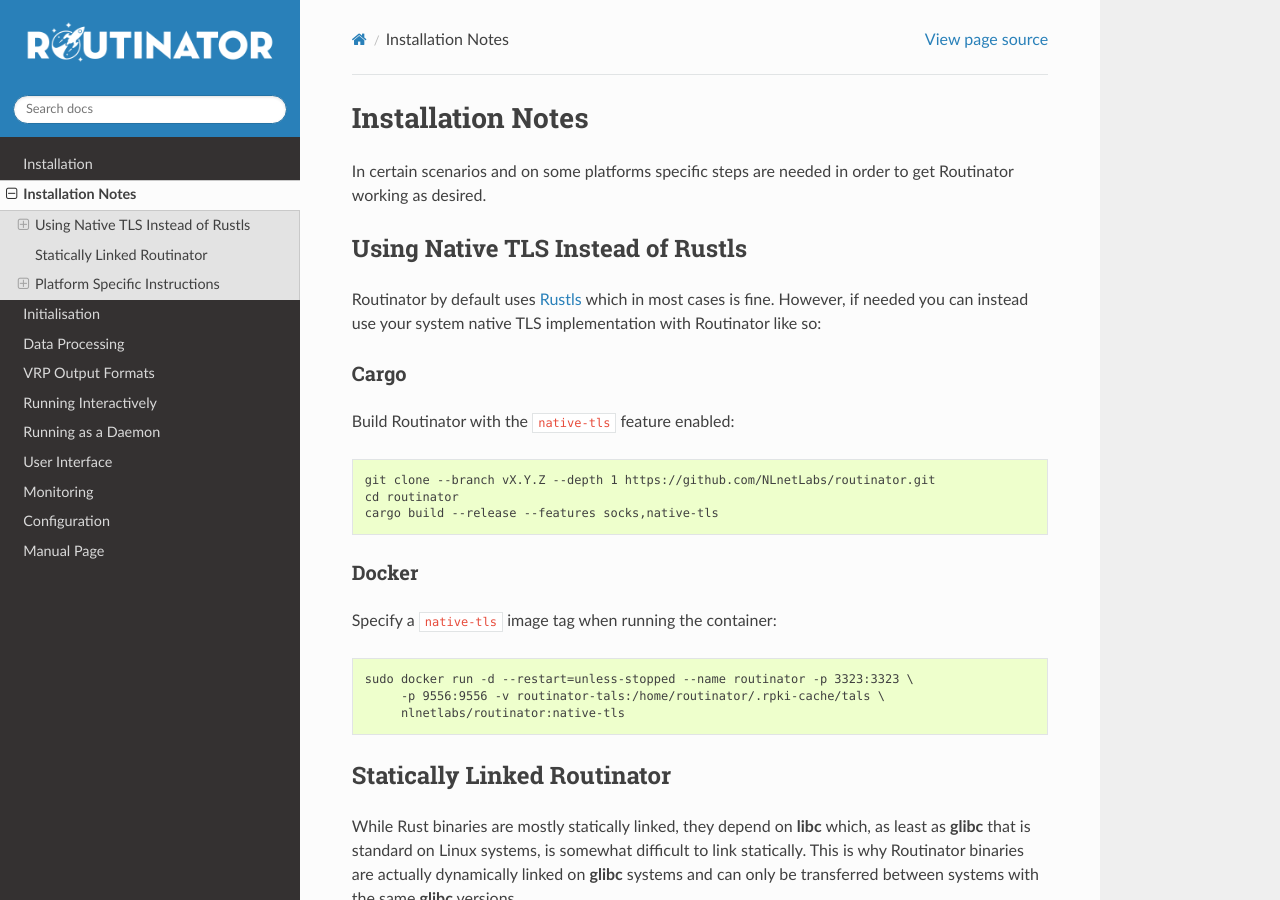
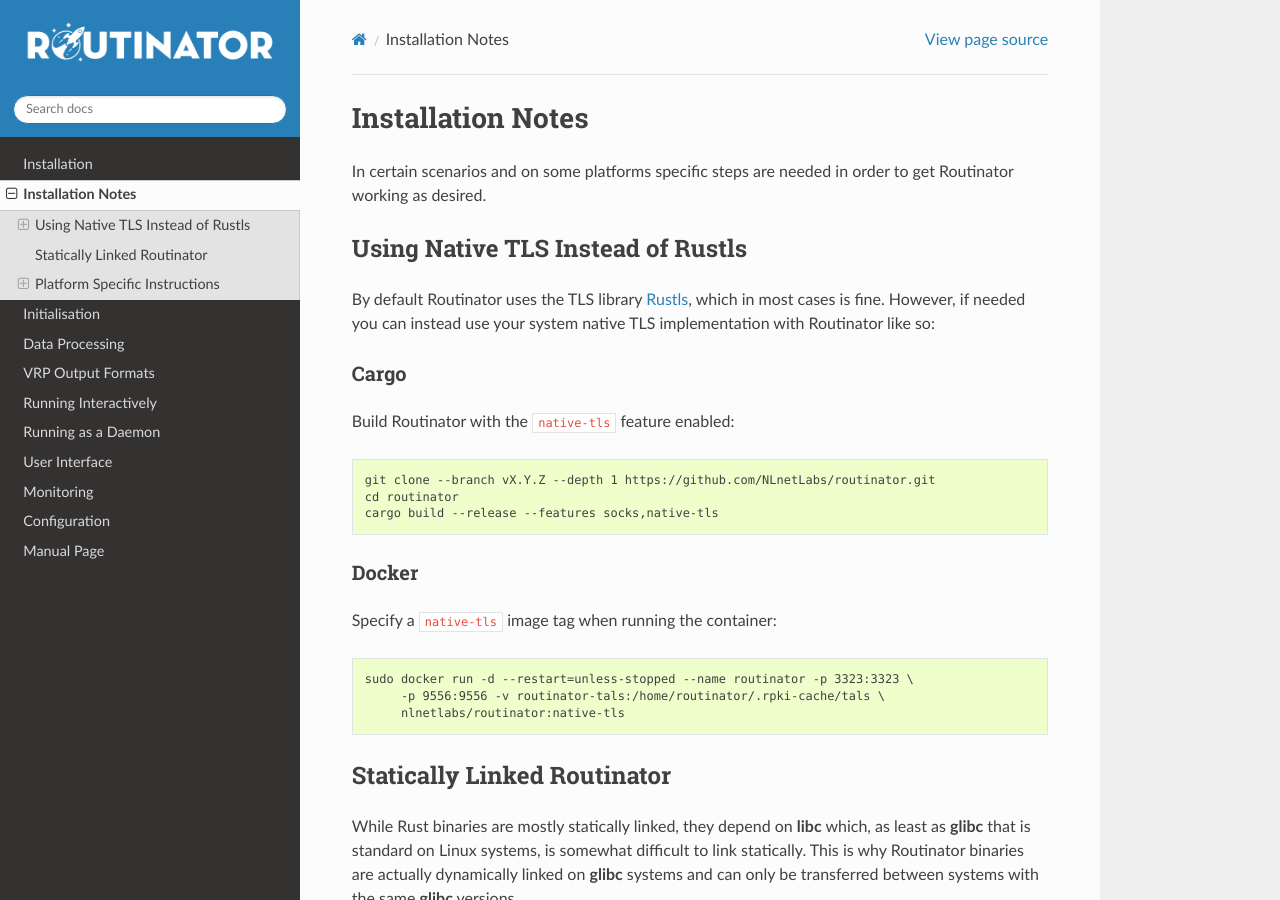
Before and after one commit to NLnetLabs/routinator, a Sphinx documentation site: the page built from source/installation-notes.rst, in a window 1280 px wide and 900 px high. Built offline with Sphinx 7.4.7 and the Read the Docs theme 2.0.0, drawn with Linux system fonts in a browser that asks for light colours.

Commit message:
Explain what Rustls is

```diff
--- a/source/installation-notes.rst
+++ b/source/installation-notes.rst
@@ -9,9 +9,10 @@
 Using Native TLS Instead of Rustls
 ----------------------------------
 
-Routinator by default uses `Rustls <https://github.com/ctz/rustls>`_ which in
-most cases is fine. However, if needed you can instead use your system native
-TLS implementation with Routinator like so:
+By default Routinator uses the TLS library `Rustls
+<https://github.com/ctz/rustls>`_, which in most cases is fine. However, if
+needed you can instead use your system native TLS implementation with Routinator
+like so:
 
 Cargo
 """""
```
